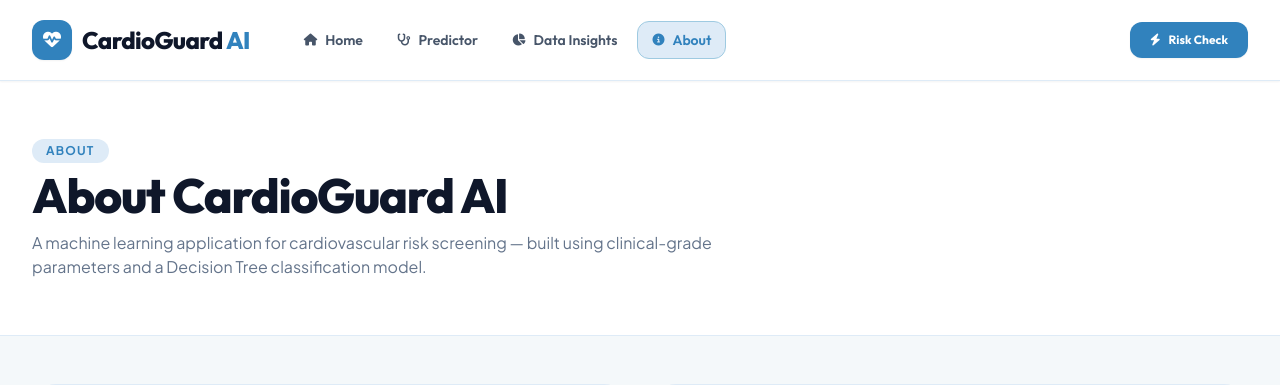
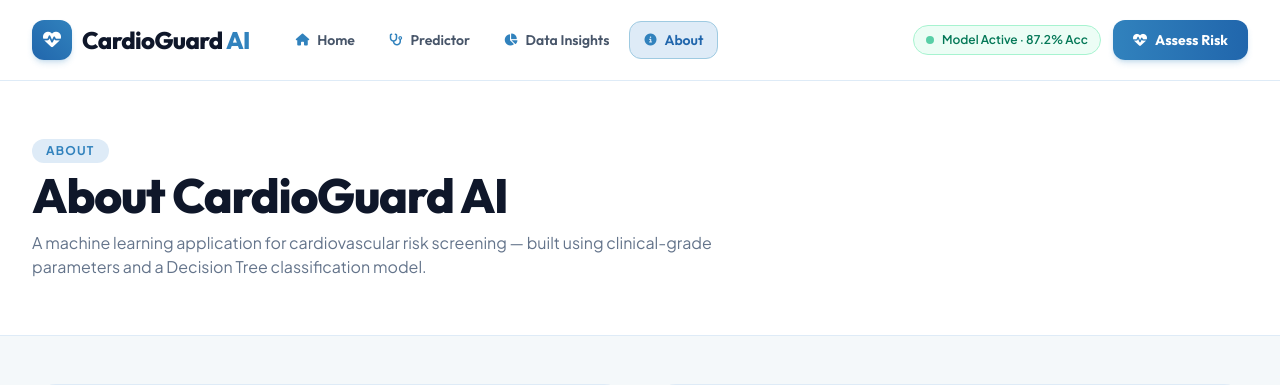
Before and after one commit to MahekPatel15/ML_CardiovascularDiseasePredictor, a FastAPI app: page /about in a window 1280 px wide. Shown: the top 385 px of the page. Run offline with FastAPI, Linux system fonts and the light colour scheme; parts of the project's set-up code (start-up, migrations or seed data) failed here and were passed over; some libraries are stand-ins or nearby versions.

Commit message:
Thai ja please

```diff
--- a/app.py
+++ b/app.py
@@ -143,13 +143,27 @@ async def vercel_prefix_middleware(request: Request, call_next):
     Normalizes path prefixes automatically when deployed behind Vercel serverless rewrites.
     Guarantees seamless routing for both / and /api prefixed routes.
     """
+    matched_path = request.headers.get("x-matched-path")
+    if matched_path and matched_path != request.scope.get("path"):
+        request.scope["path"] = matched_path
+        request.scope["raw_path"] = matched_path.encode("utf-8")
+
     path = request.scope.get("path", "")
-    if path == "/api" or path == "/api/":
+    if path in ("/api/index.py", "/api/index", "/api", "/api/"):
         request.scope["path"] = "/"
+        request.scope["raw_path"] = b"/"
+    elif path.startswith("/api/index.py/"):
+        clean_p = path[13:]
+        request.scope["path"] = clean_p
+        request.scope["raw_path"] = clean_p.encode("utf-8")
     elif path.startswith("/api/api/"):
-        request.scope["path"] = path[4:]
+        clean_p = path[4:]
+        request.scope["path"] = clean_p
+        request.scope["raw_path"] = clean_p.encode("utf-8")
+
     response = await call_next(request)
     return response
+
 
 
 # ----------------------------------------------------
@@ -240,6 +254,7 @@ class PredictionResponse(BaseModel):
 )
 @app.post("/predict", response_model=PredictionResponse, dependencies=[Depends(rate_limit_check)], include_in_schema=False)
 @app.post("/api/api/predict", response_model=PredictionResponse, dependencies=[Depends(rate_limit_check)], include_in_schema=False)
+@app.post("/api/index.py/api/predict", response_model=PredictionResponse, dependencies=[Depends(rate_limit_check)], include_in_schema=False)
 async def predict_cardio(data: PredictionRequest):
     try:
         feature_order = [
@@ -294,6 +309,8 @@ async def health_check():
 @app.get("/", response_class=HTMLResponse, summary="Home Page")
 @app.get("/api", response_class=HTMLResponse, include_in_schema=False)
 @app.get("/api/", response_class=HTMLResponse, include_in_schema=False)
+@app.get("/api/index", response_class=HTMLResponse, include_in_schema=False)
+@app.get("/api/index.py", response_class=HTMLResponse, include_in_schema=False)
 async def page_home(request: Request):
     return templates.TemplateResponse(request, "index.html", {"active_page": "home"})
 
--- a/templates/base.html
+++ b/templates/base.html
@@ -72,15 +72,15 @@
 <body class="bg-[#F4F8FA] text-slate-800 font-sans antialiased min-h-screen flex flex-col selection:bg-[#9ECAE1]/40 selection:text-[#0F172A]">
 
     <!-- RESPONSIVE TOP HEADER NAVBAR -->
-    <header class="sticky top-0 z-50 bg-white/95 backdrop-blur-md border-b border-[#DEEBF7] shadow-sm">
+    <header class="sticky top-0 z-50 bg-white/95 backdrop-blur-md border-b border-[#DEEBF7] shadow-xs">
         <div class="max-w-7xl mx-auto px-4 sm:px-6 lg:px-8">
             <div class="flex items-center justify-between h-16 sm:h-20">
 
                 <!-- Left Group: Logo + 4 Nav Links -->
-                <div class="flex items-center gap-6 lg:gap-10">
+                <div class="flex items-center gap-4 lg:gap-8">
                     <!-- Brand Logo -->
-                    <a href="/" class="flex items-center gap-2.5 group focus:outline-none flex-shrink-0">
-                        <div class="w-9 h-9 sm:w-10 sm:h-10 rounded-xl bg-[#3182BD] flex items-center justify-center text-white shadow-sm group-hover:bg-[#2166AC] transition-colors">
+                    <a href="/" class="flex items-center gap-2.5 group focus:outline-none flex-shrink-0" aria-label="CardioGuard AI Homepage">
+                        <div class="w-10 h-10 rounded-xl bg-gradient-to-tr from-[#2166AC] to-[#3182BD] flex items-center justify-center text-white shadow-md shadow-[#3182BD]/20 group-hover:scale-105 transition-transform">
                             <i class="fa-solid fa-heart-pulse text-lg"></i>
                         </div>
                         <span class="font-outfit font-extrabold text-xl sm:text-2xl tracking-tight text-[#0F172A]">
@@ -89,26 +89,30 @@
                     </a>
 
                     <!-- Desktop Header 4 Navigation Items Beside Logo -->
-                    <nav class="navbar-desktop-group items-center gap-1.5">
-                        <a href="/" class="px-3.5 py-2 rounded-xl font-outfit text-sm font-semibold transition-colors flex items-center gap-2 {% if active_page == 'home' %}bg-[#DEEBF7] text-[#3182BD] border border-[#9ECAE1] font-bold{% else %}text-slate-600 hover:text-[#0F172A] hover:bg-[#DEEBF7]/40{% endif %}">
-                            <i class="fa-solid fa-house text-xs"></i> Home
+                    <nav class="navbar-desktop-group items-center gap-1 sm:gap-1.5" aria-label="Main Navigation">
+                        <a href="/" class="px-3 py-1.5 lg:px-3.5 lg:py-2 rounded-xl font-outfit text-xs lg:text-sm font-semibold transition-all duration-150 flex items-center gap-1.5 lg:gap-2 {% if active_page == 'home' %}bg-[#DEEBF7] text-[#2166AC] border border-[#9ECAE1] font-bold shadow-xs{% else %}text-slate-600 hover:text-[#0F172A] hover:bg-[#DEEBF7]/40{% endif %}">
+                            <i class="fa-solid fa-house text-xs text-[#3182BD]"></i> Home
                         </a>
-                        <a href="/predictor" class="px-3.5 py-2 rounded-xl font-outfit text-sm font-semibold transition-colors flex items-center gap-2 {% if active_page == 'predictor' %}bg-[#DEEBF7] text-[#3182BD] border border-[#9ECAE1] font-bold{% else %}text-slate-600 hover:text-[#0F172A] hover:bg-[#DEEBF7]/40{% endif %}">
-                            <i class="fa-solid fa-stethoscope text-xs"></i> Predictor
+                        <a href="/predictor" class="px-3 py-1.5 lg:px-3.5 lg:py-2 rounded-xl font-outfit text-xs lg:text-sm font-semibold transition-all duration-150 flex items-center gap-1.5 lg:gap-2 {% if active_page == 'predictor' %}bg-[#DEEBF7] text-[#2166AC] border border-[#9ECAE1] font-bold shadow-xs{% else %}text-slate-600 hover:text-[#0F172A] hover:bg-[#DEEBF7]/40{% endif %}">
+                            <i class="fa-solid fa-stethoscope text-xs text-[#3182BD]"></i> Predictor
                         </a>
-                        <a href="/insights" class="px-3.5 py-2 rounded-xl font-outfit text-sm font-semibold transition-colors flex items-center gap-2 {% if active_page == 'insights' %}bg-[#DEEBF7] text-[#3182BD] border border-[#9ECAE1] font-bold{% else %}text-slate-600 hover:text-[#0F172A] hover:bg-[#DEEBF7]/40{% endif %}">
-                            <i class="fa-solid fa-chart-pie text-xs"></i> Data Insights
+                        <a href="/insights" class="px-3 py-1.5 lg:px-3.5 lg:py-2 rounded-xl font-outfit text-xs lg:text-sm font-semibold transition-all duration-150 flex items-center gap-1.5 lg:gap-2 {% if active_page == 'insights' %}bg-[#DEEBF7] text-[#2166AC] border border-[#9ECAE1] font-bold shadow-xs{% else %}text-slate-600 hover:text-[#0F172A] hover:bg-[#DEEBF7]/40{% endif %}">
+                            <i class="fa-solid fa-chart-pie text-xs text-[#3182BD]"></i> Data Insights
                         </a>
-                        <a href="/about" class="px-3.5 py-2 rounded-xl font-outfit text-sm font-semibold transition-colors flex items-center gap-2 {% if active_page == 'about' %}bg-[#DEEBF7] text-[#3182BD] border border-[#9ECAE1] font-bold{% else %}text-slate-600 hover:text-[#0F172A] hover:bg-[#DEEBF7]/40{% endif %}">
-                            <i class="fa-solid fa-circle-info text-xs"></i> About
+                        <a href="/about" class="px-3 py-1.5 lg:px-3.5 lg:py-2 rounded-xl font-outfit text-xs lg:text-sm font-semibold transition-all duration-150 flex items-center gap-1.5 lg:gap-2 {% if active_page == 'about' %}bg-[#DEEBF7] text-[#2166AC] border border-[#9ECAE1] font-bold shadow-xs{% else %}text-slate-600 hover:text-[#0F172A] hover:bg-[#DEEBF7]/40{% endif %}">
+                            <i class="fa-solid fa-circle-info text-xs text-[#3182BD]"></i> About
                         </a>
                     </nav>
                 </div>
 
-                <!-- Right Group: CTA Button -->
-                <div class="navbar-desktop-group items-center">
-                    <a href="/predictor" class="px-5 py-2.5 rounded-xl font-outfit font-bold text-xs text-white bg-[#3182BD] hover:bg-[#2166AC] transition-colors shadow-sm flex items-center gap-2">
-                        <i class="fa-solid fa-bolt"></i> Risk Check
+                <!-- Right Group: Status Badge + CTA Button -->
+                <div class="navbar-desktop-group items-center gap-3">
+                    <div class="hidden xl:flex items-center gap-2 px-3 py-1.5 rounded-full bg-emerald-50 border border-emerald-200 text-xs font-semibold text-emerald-700">
+                        <span class="w-2 h-2 rounded-full bg-emerald-500 animate-pulse"></span>
+                        <span>Model Active · 87.2% Acc</span>
+                    </div>
+                    <a href="/predictor" class="inline-flex items-center gap-2 px-4 sm:px-5 py-2 sm:py-2.5 rounded-xl font-outfit font-bold text-xs sm:text-sm text-white bg-gradient-to-r from-[#3182BD] to-[#2166AC] hover:from-[#2166AC] hover:to-[#1D4ED8] shadow-md shadow-[#3182BD]/20 hover:shadow-lg transition-all duration-150 transform hover:-translate-y-0.5">
+                        <i class="fa-solid fa-heart-pulse"></i> Assess Risk
                     </a>
                 </div>
 
```
Also changed, not shown: api/index.py (+30 -1 lines).
